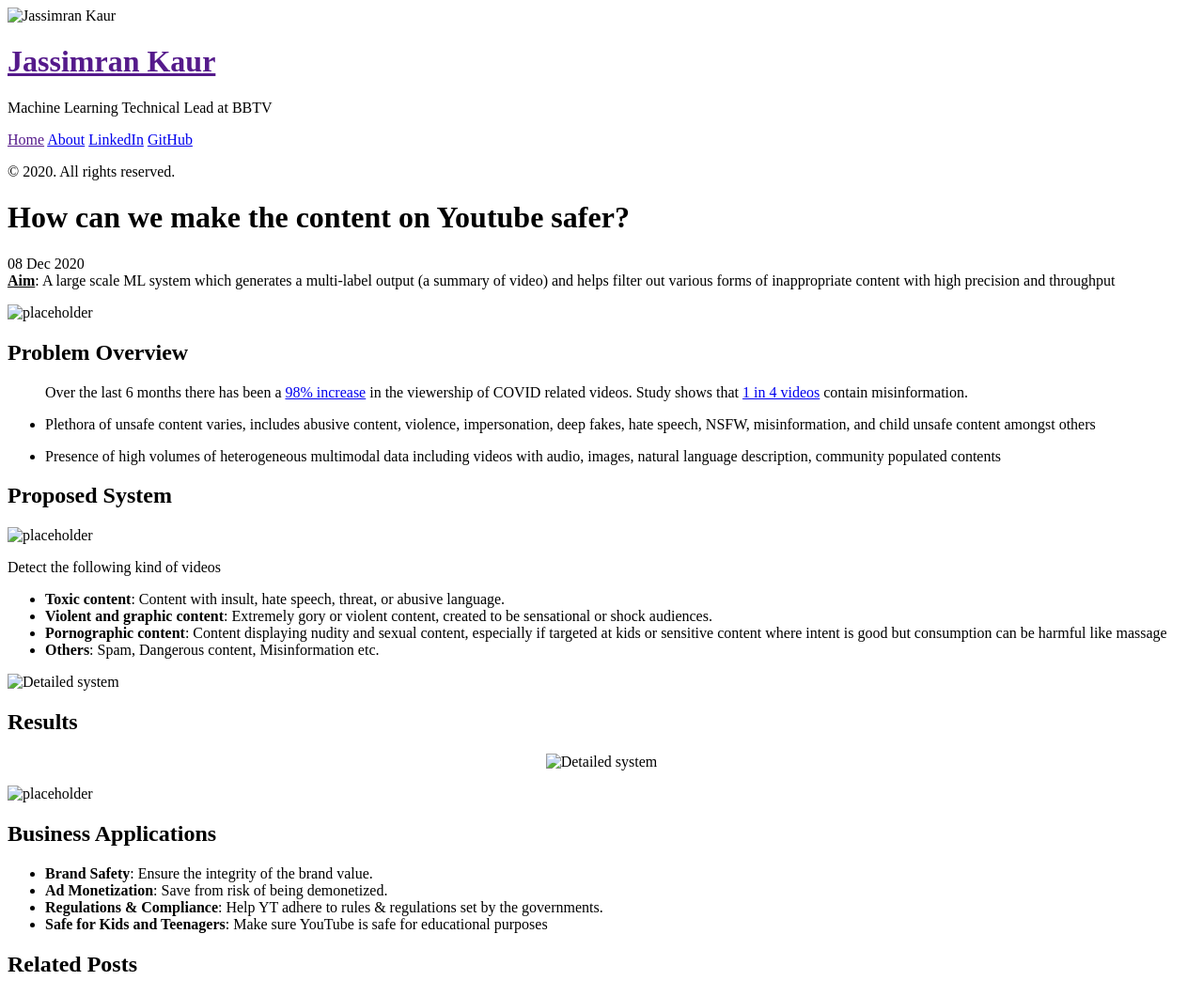
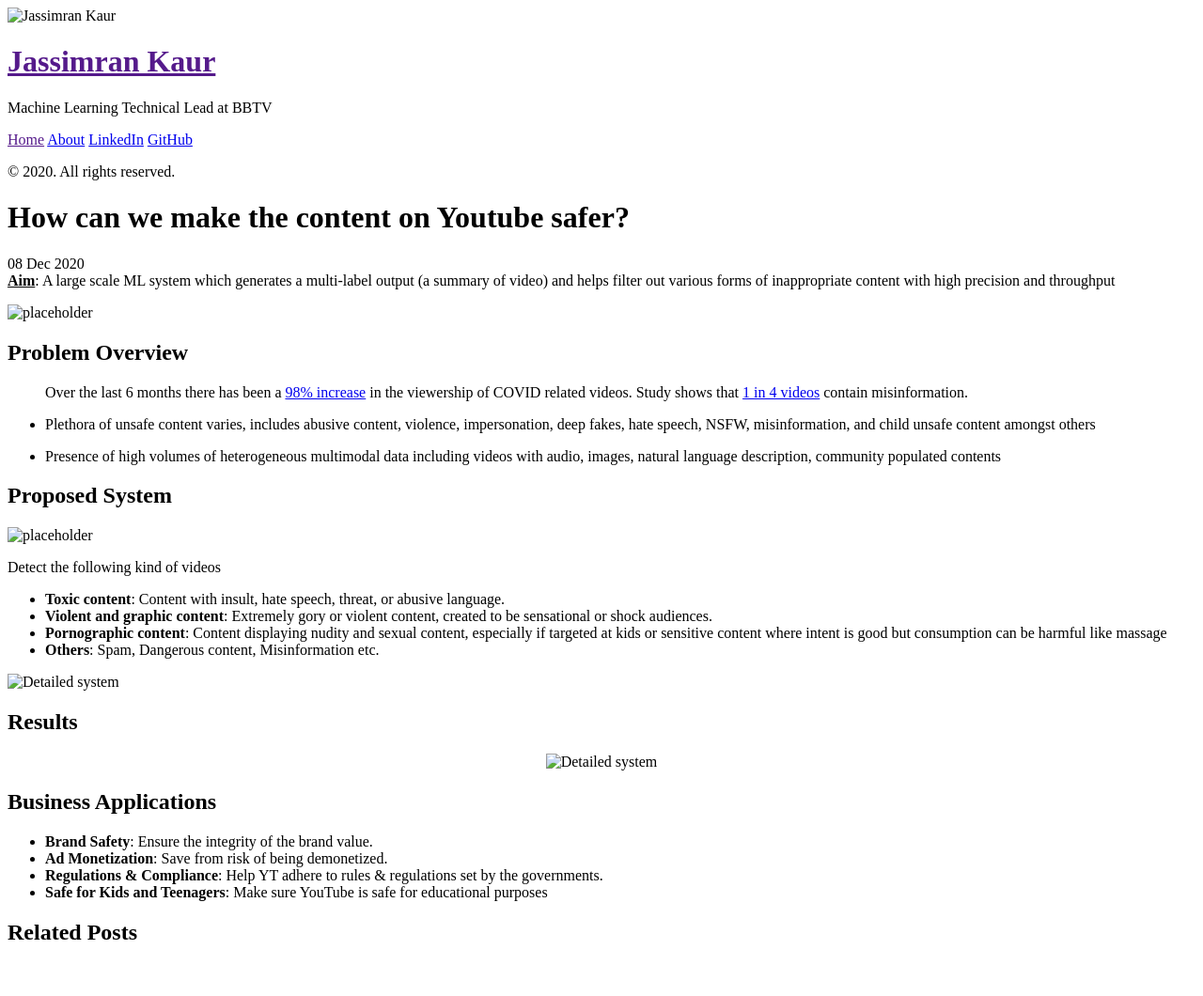
Before and after one commit to jassimran/jassimran.github.io, a Jekyll site: the page built from _posts/2020-12-8-how-can-we-make-the-content-on-Youtube-safer.md.md, in a window 1280 px wide. Shown: the whole page at 94% size. Built offline with Jekyll 4.4.1, drawn with Linux system fonts in a browser that asks for light colours; Markdown is read by kramdown in place of the engine named in the settings; after the commit the page ends 1026 px from its top, so only the background shows below that.

Commit message:
make sophistications

```diff
--- a/_posts/2020-12-8-how-can-we-make-the-content-on-Youtube-safer.md.md
+++ b/_posts/2020-12-8-how-can-we-make-the-content-on-Youtube-safer.md.md
@@ -39,7 +39,6 @@ Detect the following kind of videos
 <img src="../images/results.png" alt="Detailed system" width="500"/>
 </center>
 
-![placeholder](../images/results.png "Detailed System")
 
 ## Business Applications
 
```
